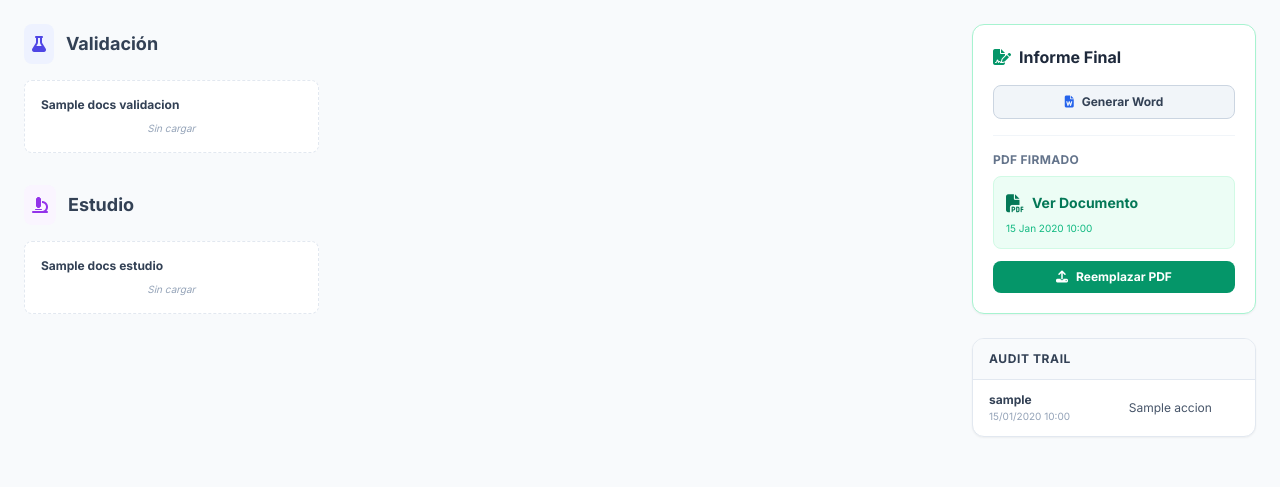
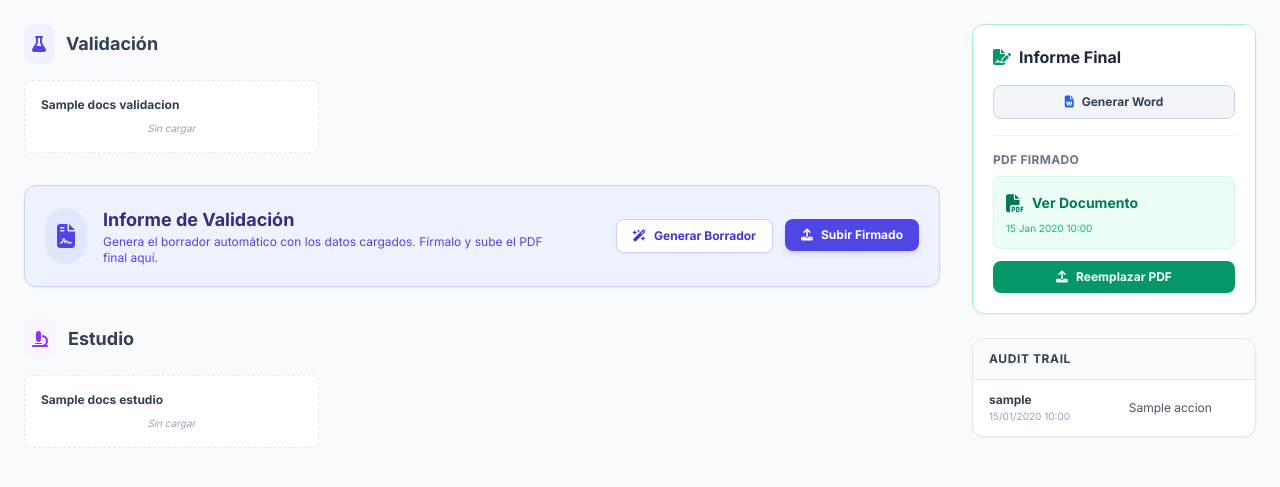
Before and after one commit to Chapilla97/PDDA, a Django app: template core/templates/core/detalle_proyecto.html in a window 1280 px wide. Shown: the part 69-556 px from the top of the page. Run offline with Django 5.2, Linux system fonts and the light colour scheme; the template is opened without the code that fills it: most values are stand-ins (such as "Sample title", 1, 10 or a date in 2020); data that the repository does not hold is empty; some libraries are stand-ins or nearby versions.

Commit message:
Update: Diseño Clean Pharma, Audit Trail y corrección lectura Excel v3

```diff
--- a/core/templates/core/crear_proyecto.html
+++ b/core/templates/core/crear_proyecto.html
@@ -28,9 +28,9 @@
           <label class="block text-gray-700 font-bold mb-2"
             >Asignar Analista</label
           >
-          {{ form.analista_asignado }}
+          {{ form.nombre_analista }}
           <p class="text-sm text-gray-500 mt-1">
-            Solo aparecen usuarios con perfil de Analista.
+            Escribe el nombre del responsable.
           </p>
         </div>
 
--- a/core/templates/core/detalle_proyecto.html
+++ b/core/templates/core/detalle_proyecto.html
@@ -59,6 +59,43 @@
                     {% endfor %}
                 </div>
             </section>
+            <div class="col-span-1 md:col-span-2 lg:col-span-3 mt-4 mb-8">
+                <div class="bg-indigo-50 rounded-xl border border-indigo-200 p-5 flex flex-col md:flex-row gap-6 items-center justify-between shadow-sm">
+                    <div class="flex items-center gap-4">
+                        <div class="bg-indigo-100 text-indigo-600 p-3 rounded-full">
+                            <i class="fa-solid fa-file-contract text-2xl"></i>
+                        </div>
+                        <div>
+                            <h3 class="font-bold text-indigo-900 text-lg">Informe de Validación</h3>
+                            <p class="text-xs text-indigo-600 max-w-md">
+                                Genera el borrador automático con los datos cargados. Fírmalo y sube el PDF final aquí.
+                            </p>
+                        </div>
+                    </div>
+
+                    <div class="flex gap-3 w-full md:w-auto">
+                        <form action="{% url 'generar_informe_validacion' proyecto.id %}" method="post">
+                            {% csrf_token %}
+                            <button type="submit" class="bg-white text-indigo-700 border border-indigo-200 hover:bg-indigo-100 font-bold py-2 px-4 rounded-lg text-xs flex items-center gap-2 shadow-sm transition-all whitespace-nowrap">
+                                <i class="fa-solid fa-magic-wand-sparkles"></i> Generar Borrador
+                            </button>
+                        </form>
+
+                        <form method="post" enctype="multipart/form-data">
+                            {% csrf_token %}
+                            <input type="hidden" name="subir_archivo" value="true">
+                            <input type="hidden" name="tipo_documento" value="Informe_Val">
+                            <input type="hidden" name="parte" value="validacion">
+
+                            <label class="cursor-pointer bg-indigo-600 hover:bg-indigo-700 text-white font-bold py-2 px-4 rounded-lg text-xs flex items-center gap-2 shadow-md transition-all whitespace-nowrap">
+                                <i class="fa-solid fa-upload"></i>
+                                {% if 'Informe_Val' in proyecto.datos_validacion %}Reemplazar PDF{% else %}Subir Firmado{% endif %}
+                                <input type="file" name="archivo" accept=".pdf" class="hidden" onchange="this.form.submit()">
+                            </label>
+                        </form>
+                    </div>
+                </div>
+            </div>
 
             <section>
                 <div class="flex items-center gap-3 mb-4">
--- a/core/urls.py
+++ b/core/urls.py
@@ -10,4 +10,6 @@ urlpatterns = [
 
     # Ruta para ver el detalle y subir archivos (La nueva "inicio")
     path('proyecto/<int:proyecto_id>/', views.detalle_proyecto, name='detalle_proyecto'),
+    path('eliminar/<int:proyecto_id>/', views.eliminar_proyecto, name='eliminar_proyecto'),
+    path('generar-validacion/<int:proyecto_id>/', views.generar_informe_validacion, name='generar_informe_validacion'),
 ]
```
Also changed, not shown: core/templates/core/dashboard.html (+15 -4 lines), core/views.py (+44 -0 lines), 1 other file.
